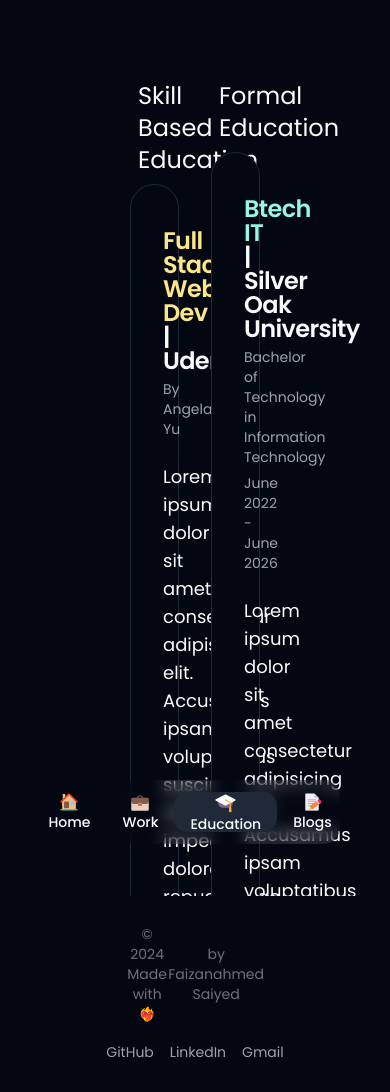
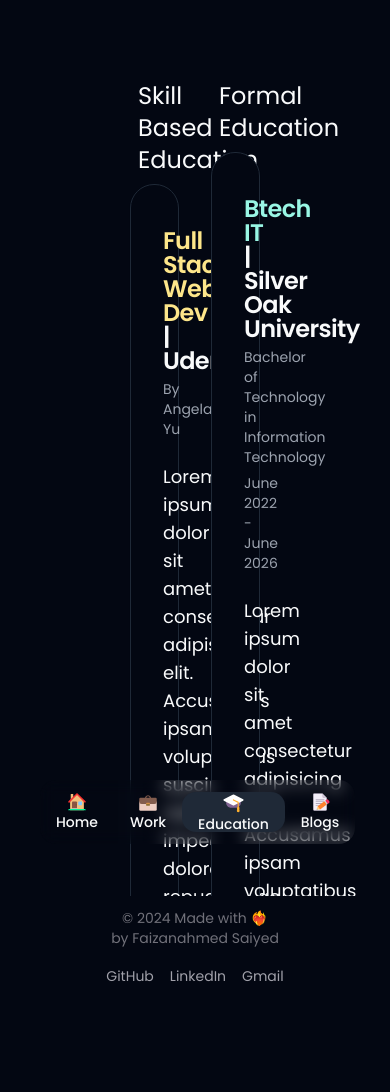
Before and after one commit to RudraPandyaa/Portfolio, a Next.js app: page /education in a window 390 px wide. After the commit the page ends 1016 px from the top, so only its background shows below. Built offline with nearby package versions, Linux system fonts and the light colour scheme.

Commit message:
made the website fully resposnive

```diff
--- a/src/components/modules/Footer/Footer.tsx
+++ b/src/components/modules/Footer/Footer.tsx
@@ -5,29 +5,9 @@ import Link from "next/link";
 const Footer = () => {
   return (
     <UiWrapper>
-      <div>
-        <footer className=" px-5 py-4 text-center text-zinc-500">
+      <footer className="md:px-5 md:py-4 pb-4 text-center text-zinc-500">
         <div className="container mx-auto">
-            {/* <div className="flex flex-wrap justify-center">
-              <div className="w-full md:w-1/3 p-5">
-                <h3 className="text-lg">Section 1</h3>
-                <p className="mt-4 text-sm">Content for section 1</p>
-              </div>
-              <div className="w-full md:w-1/3 p-5">
-                <h3 className="text-lg">Section 2</h3>
-                <p className="mt-4 text-sm">Content for section 2</p>
-              </div>
-              <div className="w-full md:w-1/3 p-5">
-                <h3 className="text-lg">Section 3</h3>
-                <p className="mt-4 text-sm">Content for section 3</p>
-              </div>
-            </div> */}
-
-            {/* <hr className="mt-8 mb-8" /> */}
-            {/* Testing new branch
-             */}
-            {/* Test */}
-            <div className="text-sm px-16 md:px-4 flex justify-center items-center text-center">
+          <div className="text-sm px-16 md:px-4 flex justify-center items-center text-center flex-col md:flex-row">
             &copy; {new Date().getFullYear()} Made with ❤️‍🔥{" "}
             <Link href={"https://www.faizanahmed.in"}>
               <div className="hover:text-white">by Faizanahmed Saiyed</div>
@@ -59,7 +39,6 @@ const Footer = () => {
           </div>
         </div>
       </footer>
-      </div>
     </UiWrapper>
   );
 };
--- a/src/components/modules/MyExperience/MyExperience.tsx
+++ b/src/components/modules/MyExperience/MyExperience.tsx
@@ -49,8 +49,8 @@ export default function MyExperience() {
         <SectionTitle>Experience & Education</SectionTitle>
         <div className="grid md:grid-cols-2 gap-4">
           <SimpleCard className="col-span-2">
-            <div className="flex bg-slate-50 rounded-3xl text-black">
-              <div className="text-end w-full ">
+            <div className="flex bg-slate-50 rounded-3xl text-black flex-col md:flex-row">
+              <div className="md:text-end w-full ">
                 <div className="bg-violet-200 text-violet-800 rounded-l-3xl  w-full p-6 ">
                   <Subtitle>{experienceData[0].subRoles[0].role}</Subtitle>
                   <p className="text-sm">
--- a/src/components/modules/Navbar/Navbar.tsx
+++ b/src/components/modules/Navbar/Navbar.tsx
@@ -39,7 +39,7 @@ const NavigationBar = () => {
           </div>
         </nav>
       </div>
-      <div className="fixed bottom-0 flex justify-center items-center text-center  backdrop-blur  py-3 w-[300px] rounded-lg lg:hidden mx-10">
+      <div className="fixed bottom-0 flex justify-center items-center text-center  backdrop-blur  py-3 rounded-lg lg:hidden mx-10">
         {navLinks.map((link, index) => (
           <MobileNavLinks
             key={index}
```
Lines whose indentation alone changed are shown as unchanged.
